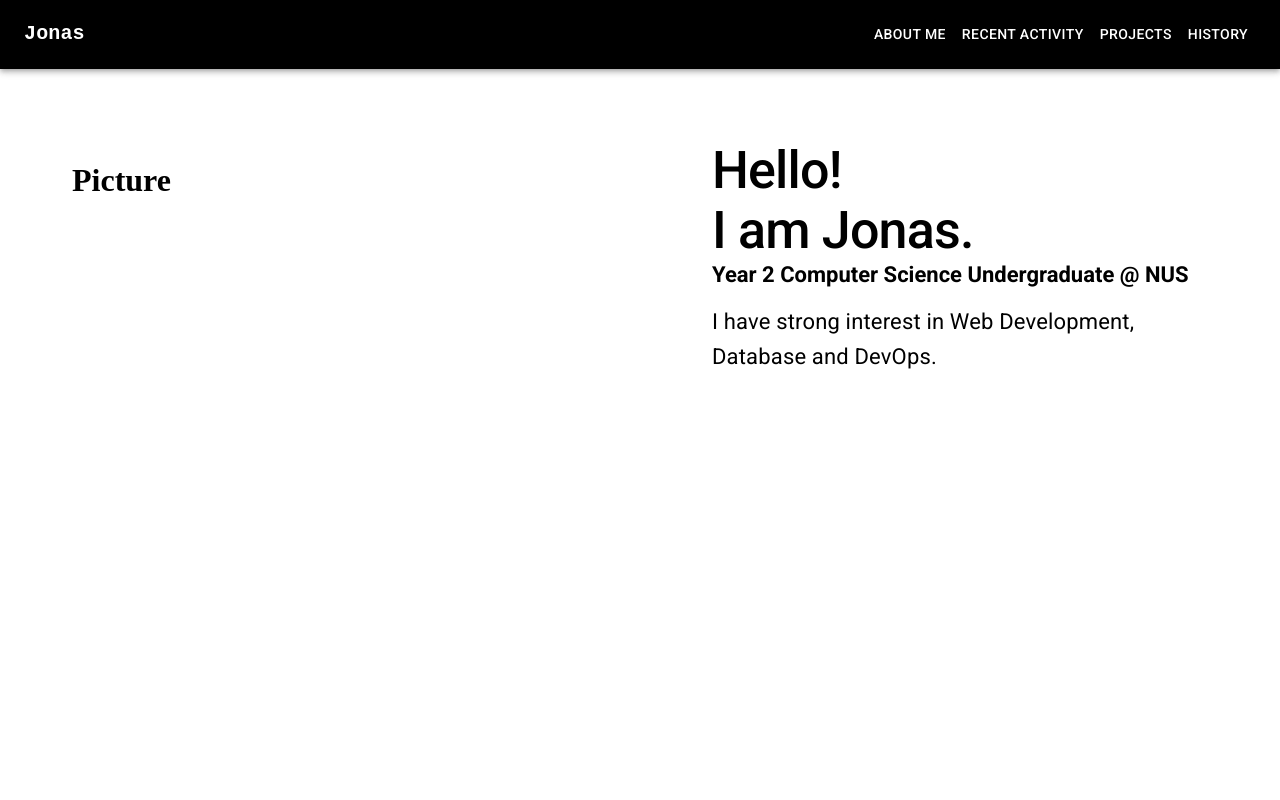
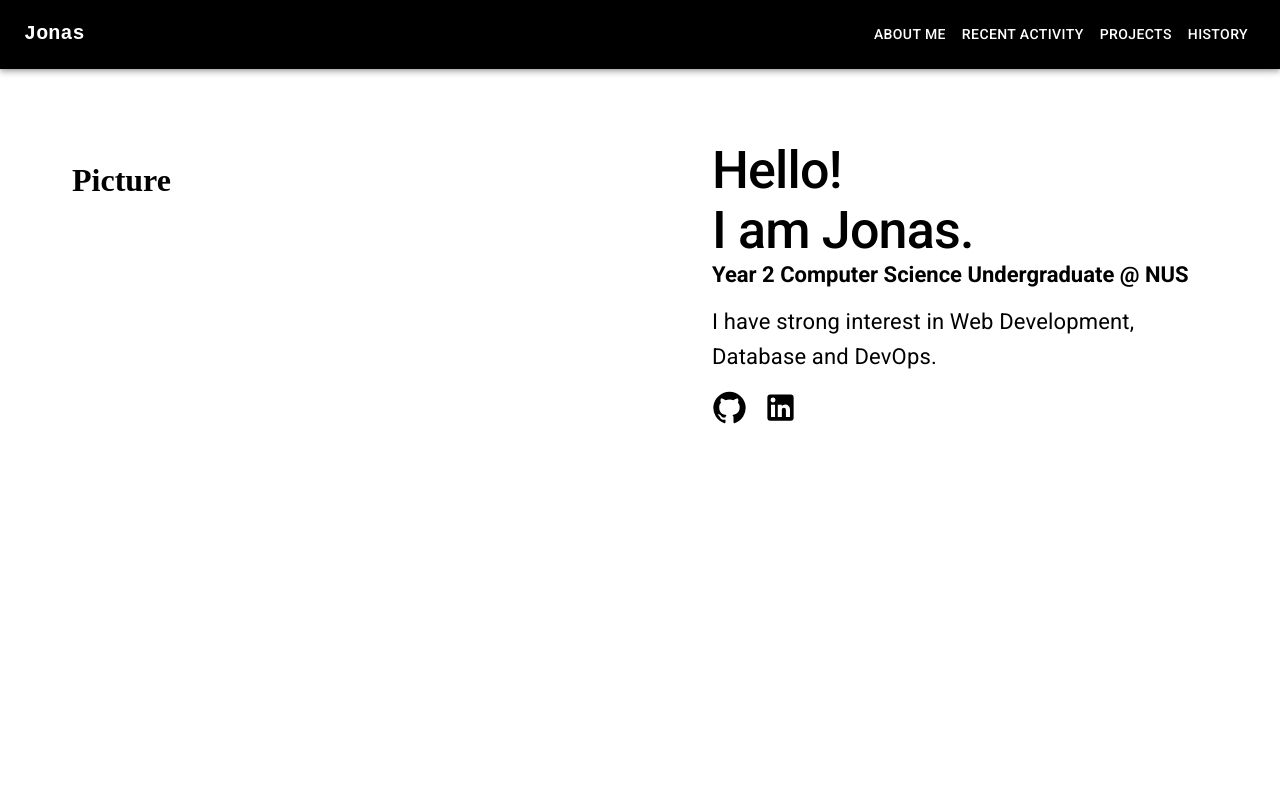
Before and after one commit to Jonaspng/react-cv-website, a React (Create React App) app: page / in a window 1280 px wide. Shown: the top 800 px of the page. Built offline with nearby package versions, Linux system fonts and the light colour scheme.

Commit message:
Add icons

```diff
--- a/src/components/AboutMe.js
+++ b/src/components/AboutMe.js
@@ -1,5 +1,7 @@
 import Grid from '@mui/material/Grid';
 import { Typography, Link, Box } from '@mui/material';
+import GitHubIcon from '@mui/icons-material/GitHub';
+import LinkedInIcon from '@mui/icons-material/LinkedIn';
 
 function AboutMe() {
 
@@ -22,6 +24,8 @@ function AboutMe() {
           <Typography variant="h6" gutterBottom fontSize={22} fontWeight={400} margin={0} sx={{ pt: 2, pb: 2}}>
             I have strong interest in Web Development, Database and DevOps.
           </Typography>
+          <Link href="https://github.com/Jonaspng"><GitHubIcon fontSize='large' sx={{color:'black', mr: 2}} /></Link>
+          <Link href="https://www.linkedin.com/in/png-yi-wei-jonas-836a4a206"><LinkedInIcon fontSize='large' sx={{color:'black'}}/></Link>
         </Grid>
       </Grid>
     </Box>
```
